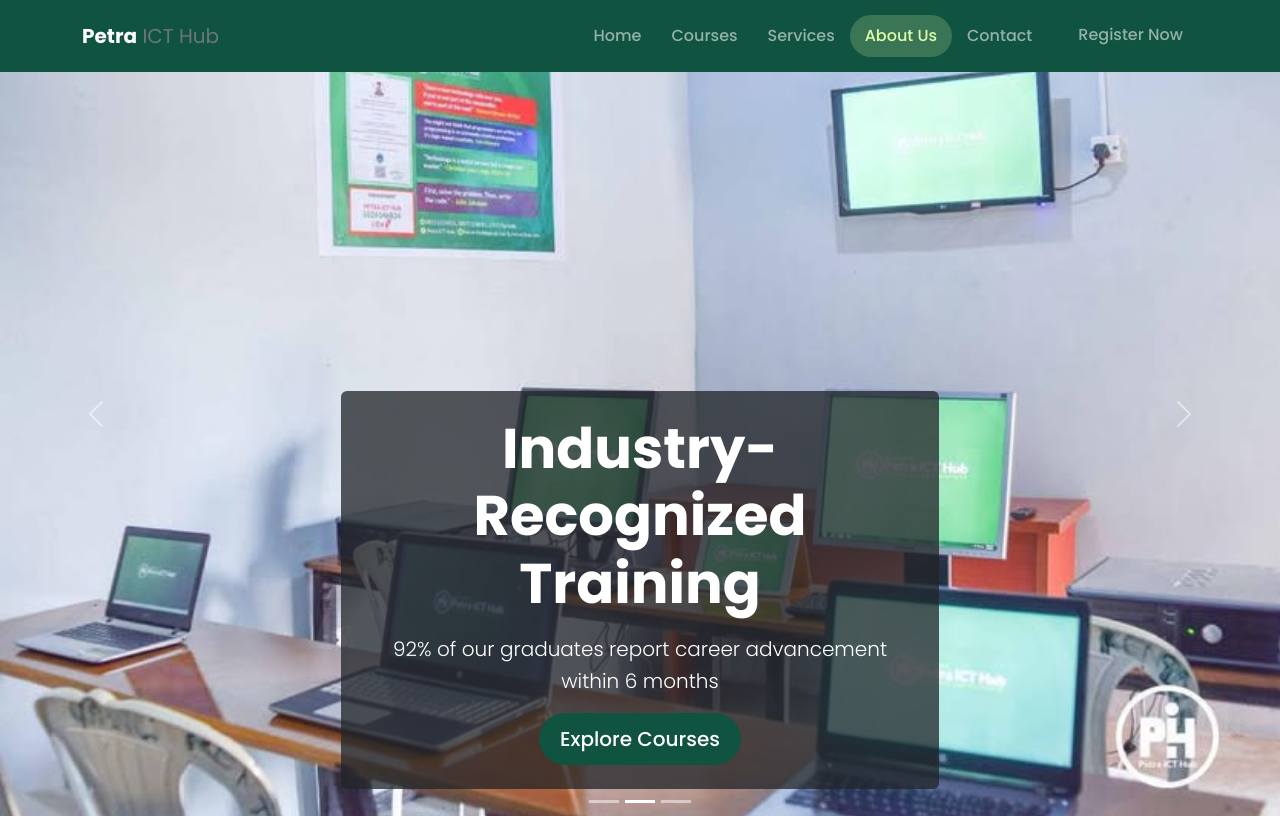
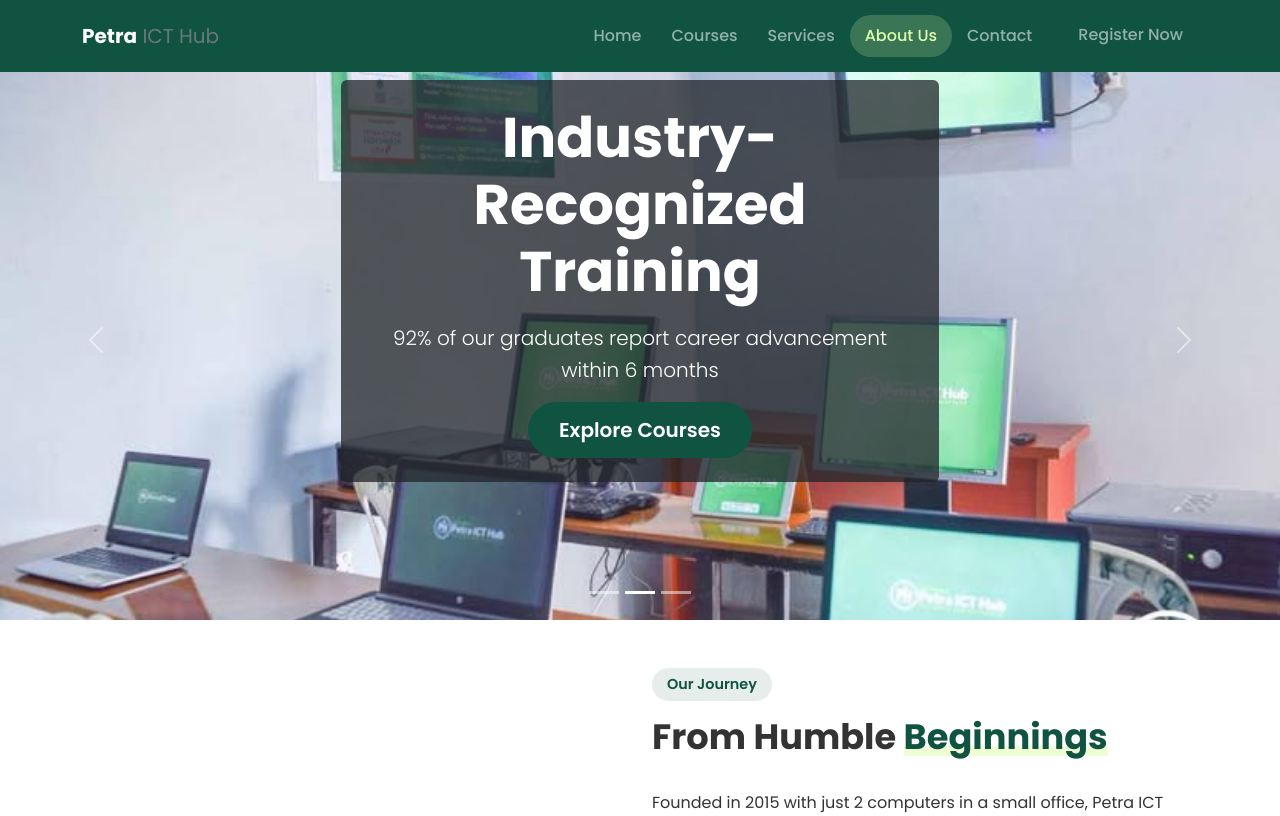
Before and after one commit to Nathius262/petra-ict-hub-website, a plain HTML site: page about.html in a window 1280 px wide. Shown: the top 816 px of the page. Drawn offline with nearby package versions, Linux system fonts and the light colour scheme.

Commit message:
update style.css

```diff
--- a/css/style.css
+++ b/css/style.css
@@ -14,7 +14,12 @@ body {
     line-height: 1.6;
 }
 
-h1, h2, h3, h4, h5, h6 {
+h1,
+h2,
+h3,
+h4,
+h5,
+h6 {
     font-weight: 700;
 }
 
@@ -314,7 +319,8 @@ footer {
     background-color: #0c4134;
 }
 
-footer h4, footer h5 {
+footer h4,
+footer h5 {
     color: var(--secondary);
 }
 
@@ -407,3 +413,48 @@ footer a:hover {
         font-size: 0.9rem;
     }
 }
+
+.hero-carousel {
+    position: relative;
+    margin-top: 60px;
+}
+
+.hero-carousel .carousel-item {
+    height: 70vh;
+    min-height: 500px;
+}
+
+.hero-carousel .carousel-item img {
+    object-fit: cover;
+    height: 100%;
+    width: 100%;
+}
+
+.hero-carousel .carousel-caption {
+    bottom: 0;
+    top: 0;
+    display: flex;
+    align-items: center;
+    justify-content: center;
+}
+
+.hero-carousel .btn {
+    padding: 12px 30px;
+    font-weight: 600;
+    border-radius: 50px;
+}
+
+@media (max-width: 768px) {
+    .hero-carousel .carousel-item {
+        height: 60vh;
+        min-height: 400px;
+    }
+
+    .hero-carousel h1 {
+        font-size: 2.5rem;
+    }
+
+    .hero-carousel .lead {
+        font-size: 1.1rem;
+    }
+}
```
